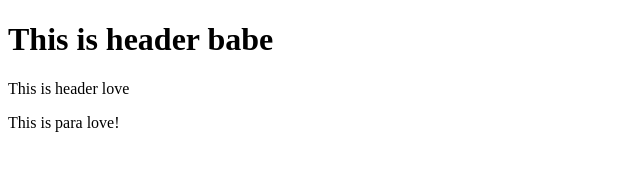
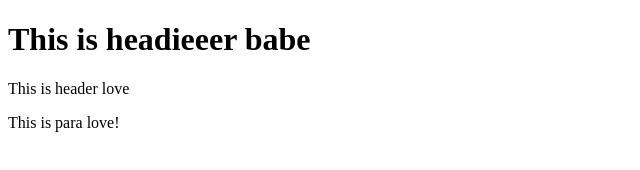
Before and after one commit to haseeb2001/Getting-Started-with-Bootstrap, a website: page index.html in a window 1280 px wide. Shown: the whole page, without its empty margins (0-640 px from the left). Drawn offline with Linux system fonts and the light colour scheme.

Commit message:
fourth commit

```diff
--- a/index.html
+++ b/index.html
@@ -1,9 +1,9 @@
 <!DOCTYPE html>
 <html lang="en">
-<head> </head>
+<head></head>
 
 <h1>
-    This is header babe
+    This is headieeer babe
 </h1>
 <p>
     This is header love
```
Also changed, not shown: package.json (added, +24 -0 lines), 2 other files.
